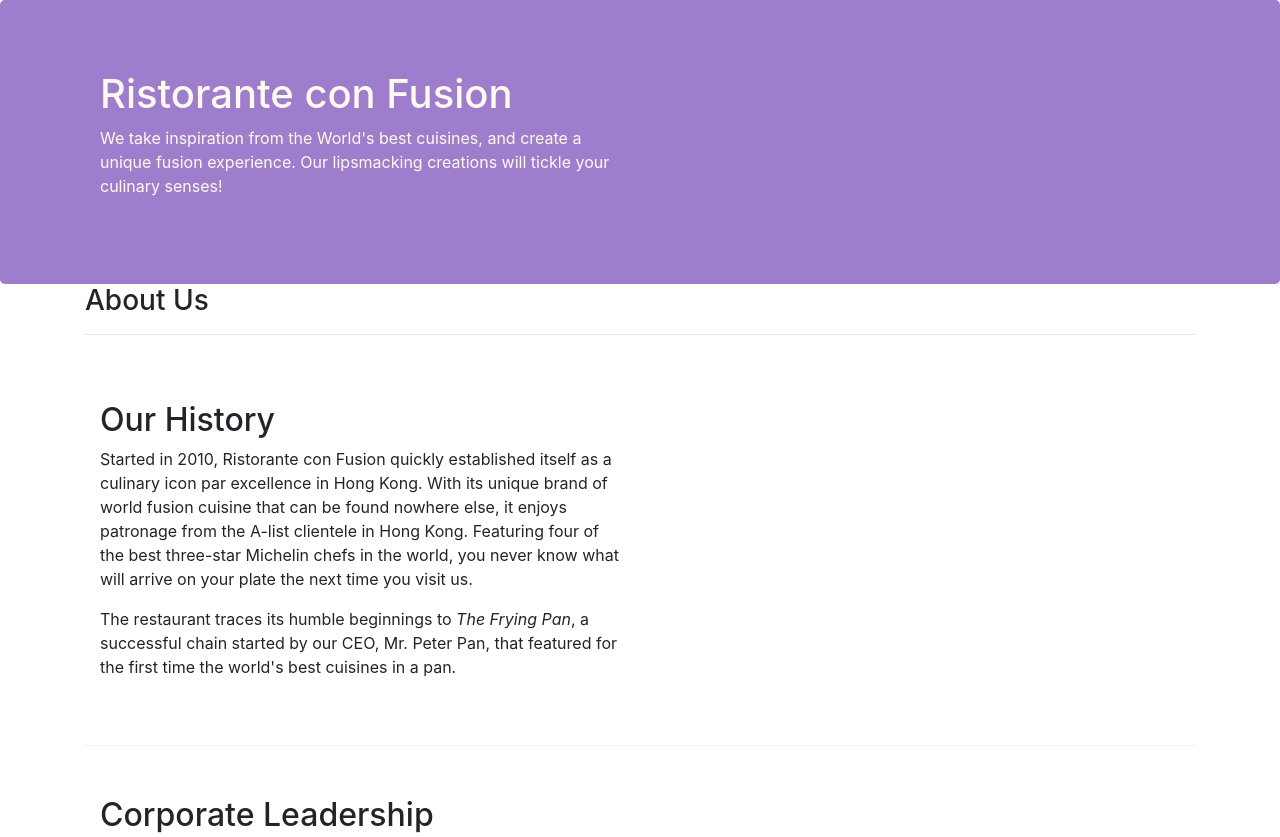
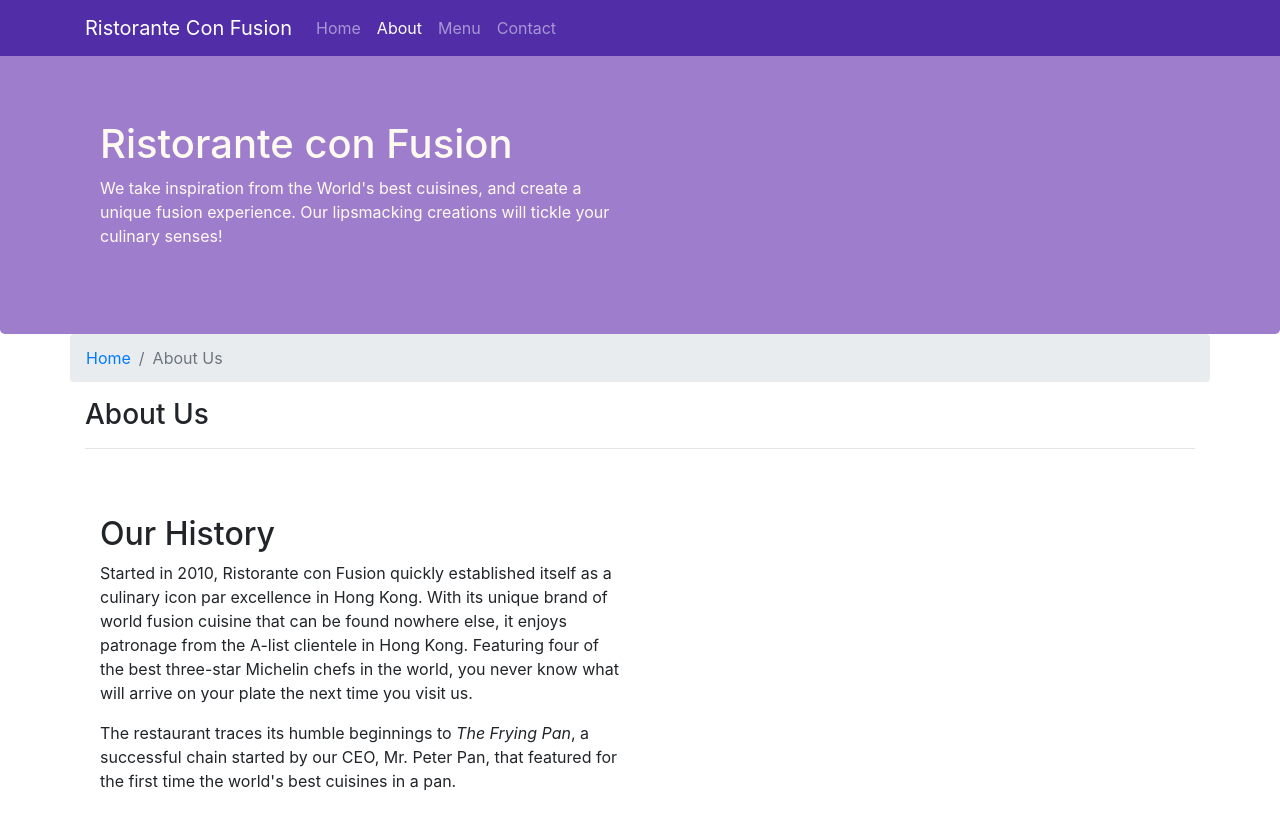
Before and after one commit to Victor-Abidoye/conFusion, a website: page aboutus.html in a window 1280 px wide. Shown: the top 837 px of the page. Drawn offline with nearby package versions, Linux system fonts and the light colour scheme.

Commit message:
Navigation bar and Breadcrumb

```diff
--- a/aboutus.html
+++ b/aboutus.html
@@ -16,6 +16,23 @@
 </head>
 
 <body>
+    <nav class="navbar navbar-dark navbar-expand-sm fixed-top">
+        <div class="container">
+            <button class="navbar-toggler" type="button" data-toggle="collapse" data-target="#Navbar">
+                <span class="navbar-toggler-icon"></span>
+            </button>
+            <a class="navbar-brand" href="#">Ristorante Con Fusion</a>
+            <div class="collapse navbar-collapse" id="Navbar">
+                <ul class="navbar-nav mr-auto">
+                    <li class="navbar-item"><a class="nav-link" href="index.html">Home</a></li>
+                    <li class="navbar-item active"><a class="nav-link" href="#">About</a></li>
+                    <li class="navbar-item"><a class="nav-link" href="#">Menu</a></li>
+                    <li class="navbar-item"><a class="nav-link" href="#">Contact</a></li>
+                </ul>
+            </div>
+        </div>
+
+    </nav>
 
     <header class="jumbotron">
         <div class="container">
@@ -32,6 +49,10 @@
 
     <div class="container">
         <div class="row">
+            <ol class="col-12 breadcrumb ">
+                <li class="breadcrumb-item"><a href="index.html">Home</a></li>
+                <li class="breadcrumb-item active">About Us</li>
+            </ol>
             <div class="col-12">
                <h3>About Us</h3>
                <hr>
@@ -71,7 +92,7 @@
                 <div class="col-4 offset-1 col-sm-2">
                     <h5>Links</h5>
                     <ul class="list-unstyled">
-                        <li><a href="#">Home</a></li>
+                        <li><a href="index.html">Home</a></li>
                         <li><a href="#">About</a></li>
                         <li><a href="#">Menu</a></li>
                         <li><a href="#">Contact</a></li>
--- a/css/styles.css
+++ b/css/styles.css
@@ -28,3 +28,12 @@
     margin: 0px;
     color: #0f0f0f;
 }
+
+body {
+    padding: 50px 0px 0px 0px;
+    z-index: 0;
+}
+
+.navbar-dark {
+    background-color: #512da8;
+}
```
Also changed, not shown: index.html (+17 -1 lines).
